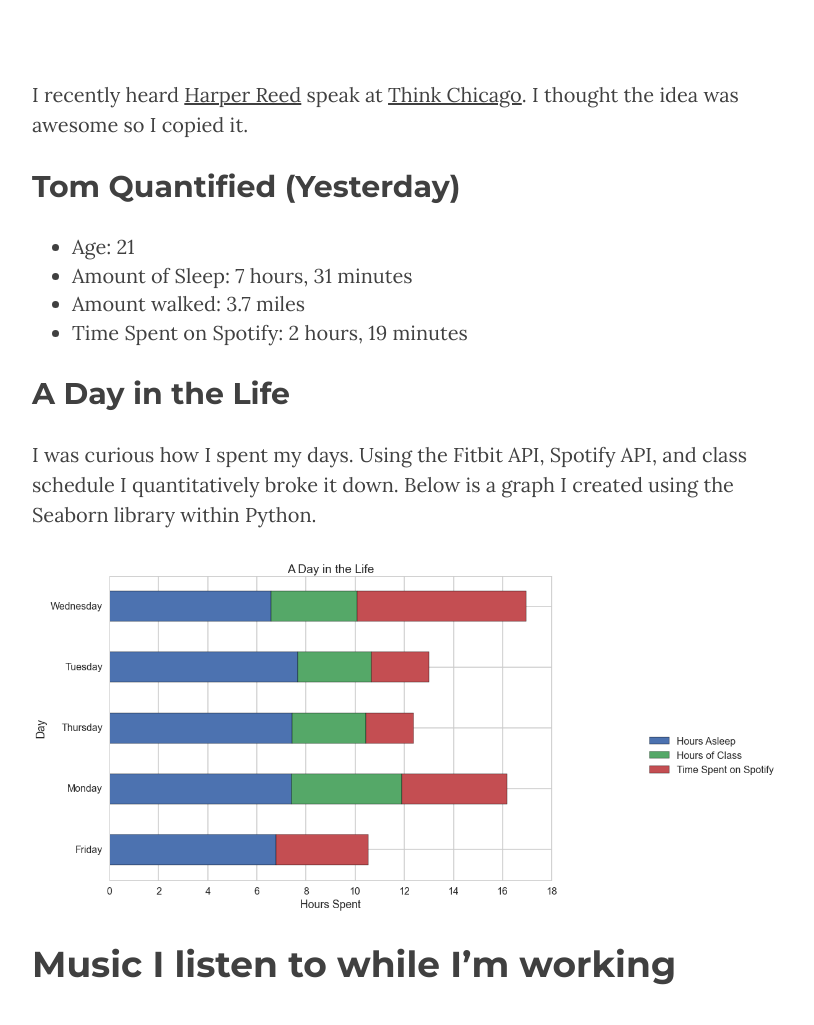
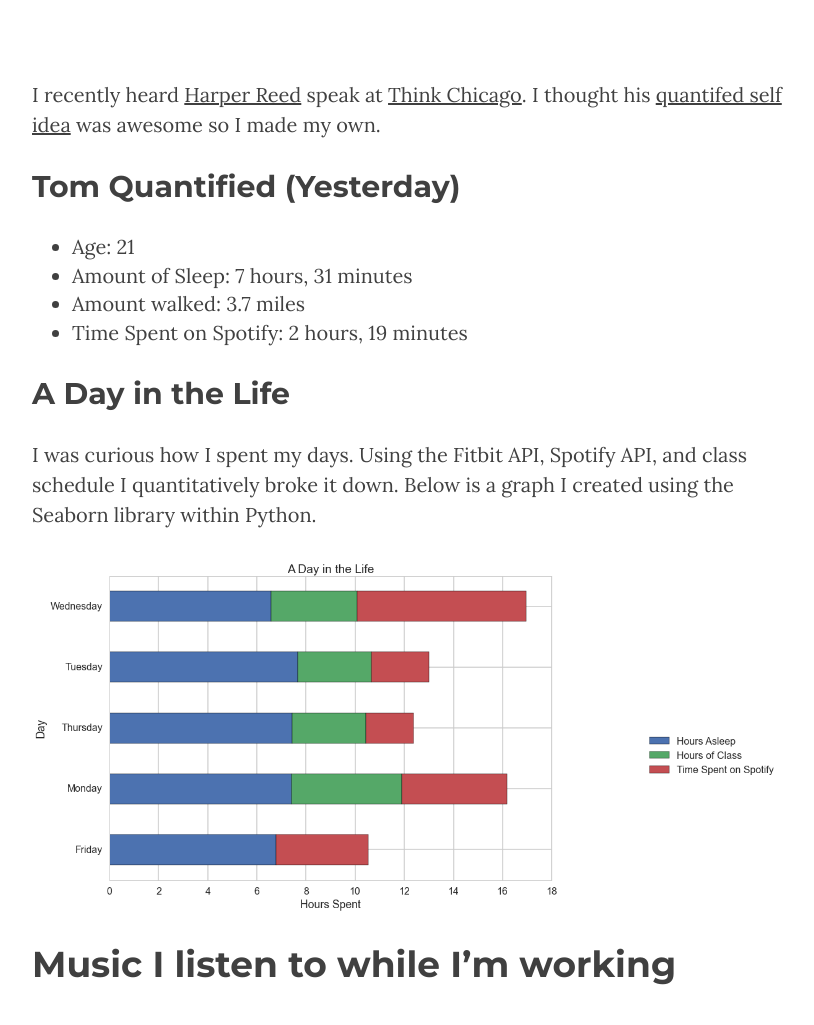
Before and after one commit to tzidar/tzidar.github.io, a Jekyll site: the page built from projects.md, in a window 1280 px wide. Shown: the part 398-1423 px from the top of the page, without its empty margins (233-1047 px from the left). Built offline with Jekyll 4.4.1, drawn with Linux system fonts in a browser that asks for light colours; nearby versions of some CDN libraries; grey boxes are pictures that could not be loaded.

Commit message:
more grammar fixes

```diff
--- a/projects.md
+++ b/projects.md
@@ -5,7 +5,7 @@ style: page
 ---
 
 
-I recently heard [Harper Reed](http://harperreed.com/#/) speak at [Think Chicago](http://www.thinkchicago.net). I thought the idea was awesome so I copied it.
+I recently heard [Harper Reed](https://en.wikipedia.org/wiki/Harper_Reed) speak at [Think Chicago](http://www.thinkchicago.net). I thought his [quantifed self idea](http://harperreed.com/#/) was awesome so I made my own.
 
 ## Tom Quantified (Yesterday)
 * Age: 21
```
